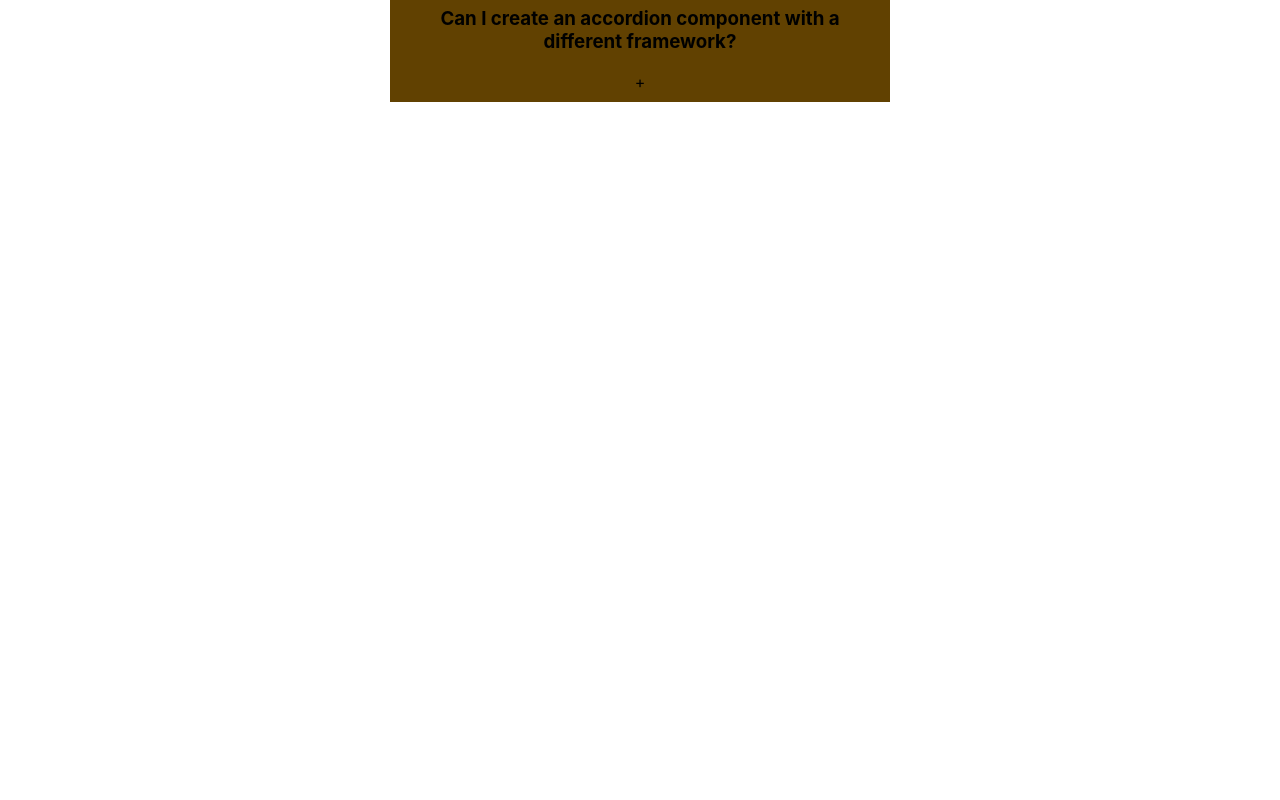
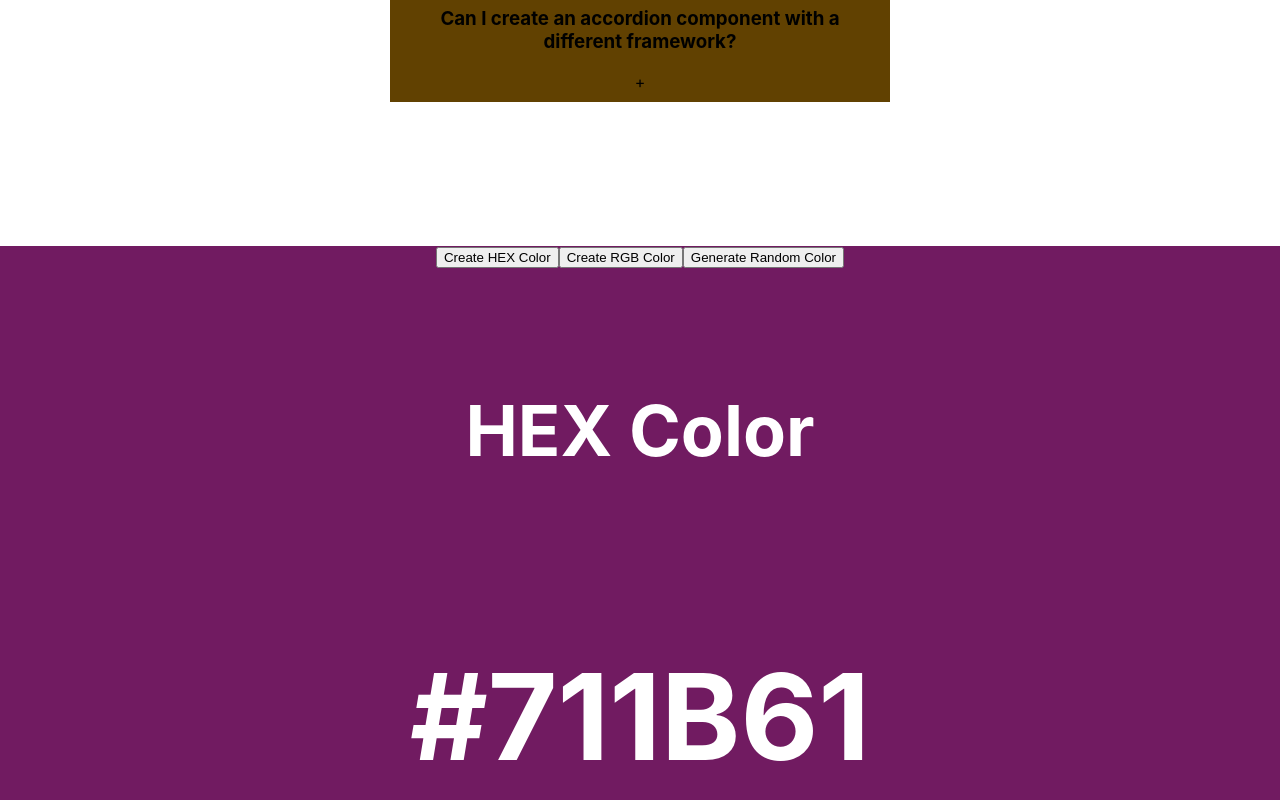
Before and after one commit to Trickster442/accordian-, a React (Create React App) app: page / in a window 1280 px wide. Shown: the part 554-1354 px from the top of the page. Before the commit the page ends 800 px from the top, so only its background shows below. Built offline with nearby package versions, Linux system fonts and the light colour scheme.

Commit message:
random-color generation

```diff
--- a/src/App.js
+++ b/src/App.js
@@ -1,11 +1,13 @@
 import './App.css'
 import Accordian from './components/accordian';
-
+import RandomColor from './components/random color/index.jsx';
 function App() {
   return (
     <div className="App">
       {/* Accordian*/}
       <Accordian/>
+      {/* Generating Random Color*/}
+      <RandomColor/>
     </div>
   )
 }
--- /dev/null
+++ b/src/components/random color/index.jsx
@@ -0,0 +1,141 @@
+// import { useEffect, useState } from "react";
+
+// export default function RandomColor() {
+//   const [typeOfColor, setTypeOfColor] = useState("hex");
+//   const [color, setColor] = useState("#000000");
+
+//   function utility(length) {
+//     return Math.floor(Math.random() * length);
+//   }
+
+//   function handleCreateHex() {
+//     // #090341  hex color format
+//     const hex = [1, 2, 3, 4, 5, 6, 7, 8, 9, "A", "B", "C", "D", "E", "F"]; //creating array to select item from them to create 6 digits
+//     let hexColor = "#";
+
+//     for (let i = 0; i < 6; i++) {
+//       hexColor += hex[utility(hex.length)];
+//     }
+//     console.log(hexColor);
+//     setColor(hexColor);
+//   }
+//   function handleCreateRBG() {
+//     // rbg(12,34,56)  rbg color format
+//     const r = utility(256);
+//     const g = utility(256);
+//     const b = utility(256);
+
+//     setColor(`rgb(${r},${g}, ${b})`);
+//   }
+//   useEffect(() => {
+//     if (typeOfColor === "rgb") handleCreateRBG();
+//     else handleCreateHex();
+//   }, [typeOfColor]);
+
+//   return (
+//     <div
+//       className="container"
+//       style={{
+//         height: "100vh",
+//         width: "100vw",
+//         background: color,
+//       }}
+//     >
+//       <button onClick={() => setTypeOfColor("hex")}>Create HEX color</button>
+//       <button onClick={() => setTypeOfColor("rgb")}>Create RGB color</button>
+//       <button
+//         onClick={typeOfColor === "hex" ? handleCreateHex : handleCreateRBG}
+//       >
+//         Generate random color
+//       </button>
+//       <div
+//         className="display"
+//         style={{
+//           display: "flex",
+//           justifyContent: "center",
+//           alignItems: "center",
+//           color: "#fff",
+//           fontSize: "60px",
+//           marginTop: "50px",
+//           flexDirection: "column",
+//         }}
+//       >
+//         <h3>{typeOfColor === "rbg" ? "RGB color" : "HEX color"}</h3>
+//         <h1>{color}</h1>
+//       </div>
+//     </div>
+//   );
+// }
+
+
+import { useEffect, useState } from "react";
+
+export default function RandomColor() {
+  const [typeOfColor, setTypeOfColor] = useState("hex");
+  const [color, setColor] = useState("#000000");
+
+  function randomColorUtility(length) {
+    return Math.floor(Math.random() * length);
+  }
+
+  function handleCreateRandomHexColor() {
+    // #678765
+    const hex = [1, 2, 3, 4, 5, 6, 7, 8, 9, "A", "B", "C", "D", "E", "F"];
+    let hexColor = "#";
+
+    for (let i = 0; i < 6; i++) {
+      hexColor += hex[randomColorUtility(hex.length)];
+    }
+    setColor(hexColor);
+  }
+
+  function handleCreateRandomRgbColor() {
+    const r = randomColorUtility(256);
+    const g = randomColorUtility(256);
+    const b = randomColorUtility(256);
+
+    setColor(`rgb(${r},${g}, ${b})`);
+  }
+
+  useEffect(() => {
+    if (typeOfColor === "rgb") handleCreateRandomRgbColor();
+    else handleCreateRandomHexColor();
+  }, [typeOfColor]);
+
+  return (
+    <div
+      style={{
+        width: "100vw",
+        height: "100vh",
+        background: color,
+      }}
+    >
+      <button onClick={() => setTypeOfColor("hex")}>Create HEX Color</button>
+      <button onClick={() => setTypeOfColor("rgb")}>Create RGB Color</button>
+      <button
+        onClick={
+          typeOfColor === "hex"
+            ? handleCreateRandomHexColor
+            : handleCreateRandomRgbColor
+        }
+      >
+        Generate Random Color
+      </button>
+      <div
+        style={{
+          display: "flex",
+          justifyContent: "center",
+          alignItems: "center",
+          color: "#fff",
+          fontSize: "60px",
+          marginTop: "50px",
+          flexDirection  :'column',
+          gap :'20px'
+        }}
+      >
+        <h3>{typeOfColor === "rgb" ? "RGB Color" : "HEX Color"}</h3>
+        <h1>{color}</h1>
+      </div>
+    </div>
+  );
+}
```
